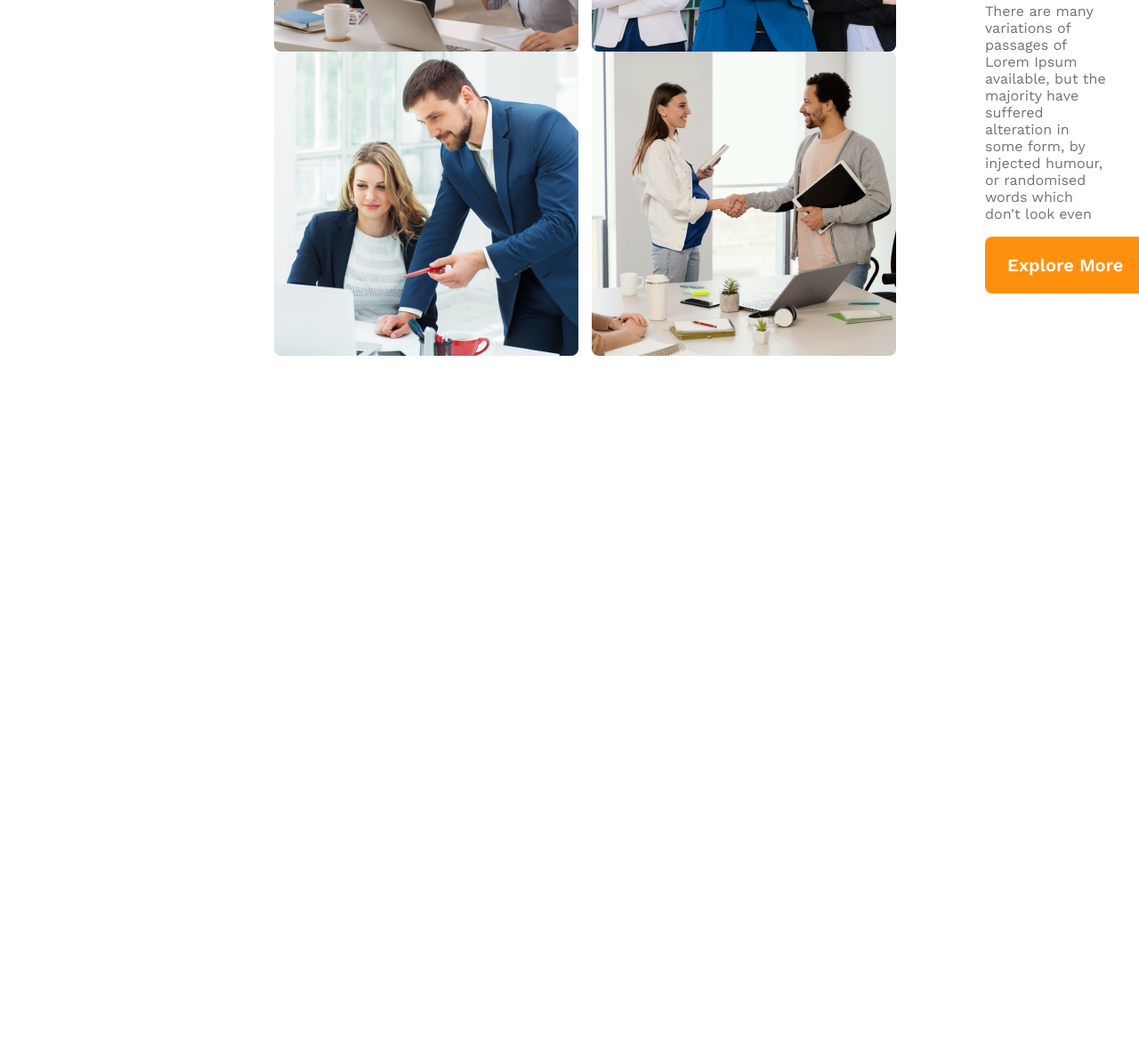
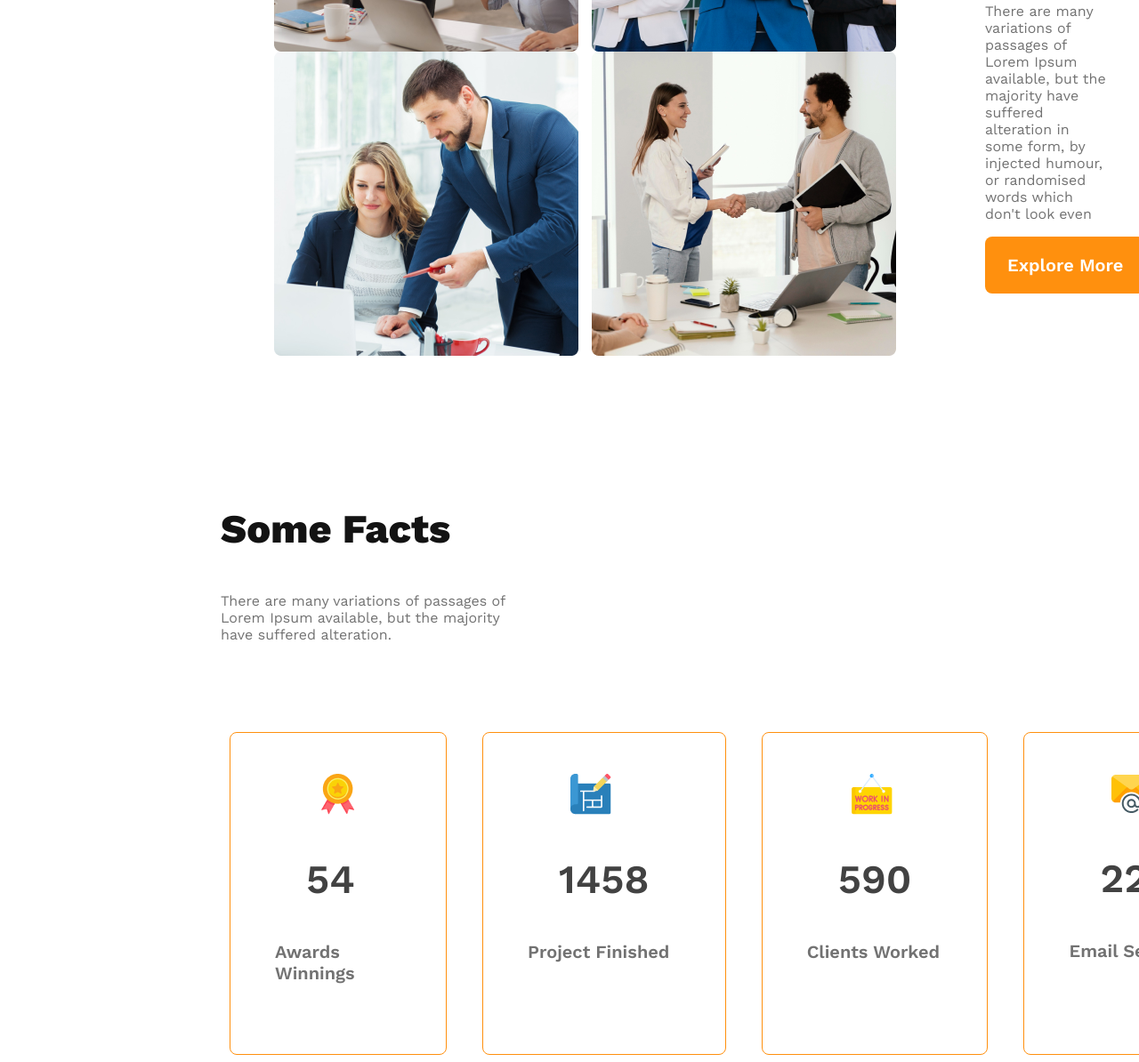
Before and after one commit to taijulsir/g3-architect-website, a plain HTML site: page index.html in a window 1280 px wide. Shown: the part 1817-3011 px from the top of the page at 89% size. Before the commit the page ends 2225 px from the top, so only its background shows below. Drawn offline with nearby package versions, Linux system fonts and the light colour scheme.

Commit message:
added facts section

```diff
--- a/index.html
+++ b/index.html
@@ -36,6 +36,7 @@
     </header>
     <!-- header section end -->
     <main>
+        <section>
         <!-- features section started -->
         <div class="features-container">
             <div class="features-images-container">
@@ -55,6 +56,40 @@
             </div>
         </div>
     <!-- features section end -->
+    <!--  -->
+</section>
+<section>
+    <div class="facts-container">
+        <h3 class="facts-title"> Some Facts</h3>
+        <p class="facts-description">There are many variations of passages of Lorem Ipsum available, but the majority have suffered alteration.</p>
+        <div class="succes-container">
+            <div class="succes-images">
+            <img src="images/icons/ribon.png" alt="" class="facts-images">
+                <h2 class="fact-card-stats">54</h2>
+                <p class="stats-title">Awards Winnings</p>
+            </img>
+        </div>
+        <div class="succes-images">
+            <img src="images/icons/projects.png" alt="" class="facts-images">
+                <h2 class="fact-card-stats">1458</h2>
+                <p class="stats-title">Project Finished</p>
+            </img>
+            </div>
+            <div class="succes-images">
+            <img src="images/icons/customers.png" alt="" class="facts-images">
+                <h2 class="fact-card-stats">590</h2>
+                <p class="stats-title">Clients Worked</p>
+            </img>
+            </div>
+            <div class="succes-images">
+            <img src="images/icons/email.png" alt="" class="facts-images">
+                <h2 class="fact-card-stats">22578</h2>
+                <p class="stats-title" id="email">Email Send</p>
+            </img>
+            </div>
+        </div>
+    </div>
+</section>
     </main>
     <footer>
 
--- a/styles/architect.css
+++ b/styles/architect.css
@@ -116,6 +116,54 @@ nav a{
     font-weight: 400;
     width: 70%;
 }
+ /* facts section styles */
+ .facts-title{
+    color: var(--dark-01, #131313);
+    font-size: 2.82rem;
+    font-weight: 700;
+     margin-top: 168px;
+     margin-left: 240px;
+ }
+
+ .facts-description{
+    color: var(--dark-03, #727272);
+    font-size: 1rem;
+    font-weight: 400;
+    margin: 24px auto 100px 240px;
+    /* margin-top: 24px;
+    margin-left: 240px; */
+    width: 27%;
+ }
+ .succes-container{
+    display: flex;
+    margin: 0px 250px;
+    justify-content: space-around;
+    gap: 40px;
+ }
+ .succes-images{
+    border-radius: 8px;
+    border: 1px solid #FF900E;
+    /* justify-content: center;
+    align-items: center; */
+ }
+ .facts-images{
+    padding: 46px 98px 5px 98px;
+ }
+ .fact-card-stats{
+    color: #424242;
+    font-size: 2.82rem;
+    font-weight: 600;
+    padding: 0px 85px 5px 85px;
+ }
+ .stats-title{
+    color: #727272;
+    font-size: 1.25rem;
+    font-weight: 600;
+    padding: 0px 50px 59px;
+ }
+
+
+
 @media screen and (max-width:576px) {
     nav{
         flex-direction: column;
@@ -148,6 +196,19 @@ nav a{
     .features-description{
         width: auto;
     }
+    .facts-title,.facts-description{
+        margin-left: 5px;
+        width: 100%;
+
+    }
+    .succes-container{
+        flex-direction: column;
+        margin: 0px 50px;
+        gap: 15px;
+    }
+    .fact-card-stats{
+      /* padding: 0px 20px 0px 20px ; */
+    }
 }
 @media screen and (min-width:576px) and (max-width:960px) {
     nav{
@@ -166,4 +227,15 @@ nav a{
     .features-description-container{
         margin-left: 25px;
     }
+    .succes-container{
+        display: grid;
+        grid-template-columns: repeat(2,1fr);
+    }
+    .facts-title{
+        margin-left: 20px;
+    }
+    .facts-description{
+        margin-left: 20px;
+        width: 80%;
+    }
 }
```
